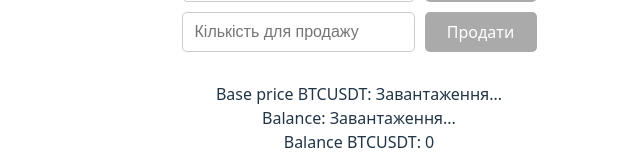
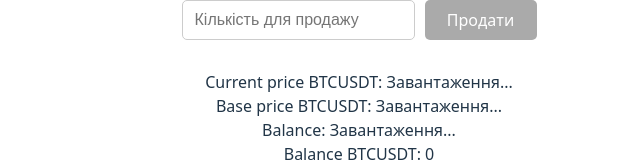
Before and after one commit to djentball/crypto-sandbox-front, a React (Vite) app: page / in a window 1280 px wide. Shown: the part 458-620 px from the top of the page, without its empty margins (281-921 px from the left). Built offline with nearby package versions, Linux system fonts and the light colour scheme; no server answers.

Commit message:
current price

```diff
--- a/src/components/BasePrice/BasePrice.jsx
+++ b/src/components/BasePrice/BasePrice.jsx
@@ -12,13 +12,16 @@ const BasePriceSetter = () => {
   const [sellAmount, setSellAmount] = useState("");
   const [currentBasePrice, setCurrentBasePrice] = useState(null);
   const [currentBalance, setBalance] = useState(null);
+  const [currentPrice, setCurrentPrice] = useState(null);
   const { selectedSymbol } = useSymbol();
   const [cryptoBalances, setCryptoBalances] = useState({});
+
 
   useEffect(() => {
     if (!selectedSymbol) return;
     fetchBasePrice();
     fetchBalance();
+    fetchCurrentPrice();
   }, [selectedSymbol]);
 
   const handlePriceChange = (e) => {
@@ -143,6 +146,23 @@ const BasePriceSetter = () => {
     }
   };
 
+  const fetchCurrentPrice = async () => {
+    try {
+      const response = await fetch(`https://api.binance.com/api/v3/ticker/price?symbol=${selectedSymbol}`);
+      const data = await response.json();
+      const formattedPrice = Number(data.price).toLocaleString("uk-UA", {
+        minimumFractionDigits: 2,
+        maximumFractionDigits: 2,
+      });
+      setCurrentPrice(formattedPrice);
+    } catch (error) {
+      console.error("Помилка при отриманні поточної ціни:", error);
+      setCurrentPrice(null);
+    }
+  };
+
+
+
   return (
     <>
       <div className="base-price-container">
@@ -187,7 +207,10 @@ const BasePriceSetter = () => {
       </div>
 
       <div className="info">
-        <div className="base-price-btc">
+        <div className="current-price">
+          Current price {selectedSymbol}: {currentPrice !== null ? currentPrice : "Завантаження..."}
+        </div>
+        <div className="base-price-crypto">
           Base price {selectedSymbol}: {currentBasePrice !== null ? currentBasePrice : "Завантаження..."}
         </div>
         <div className="balance">
```
